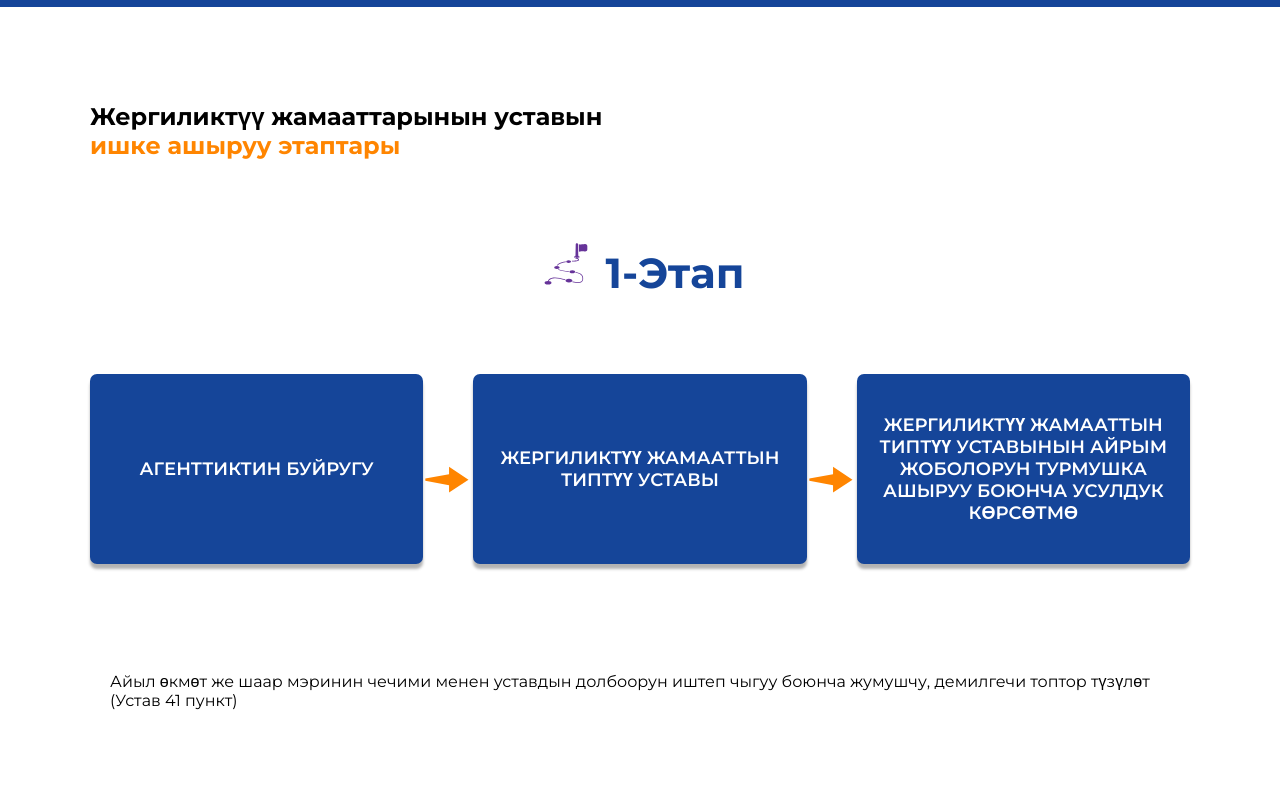
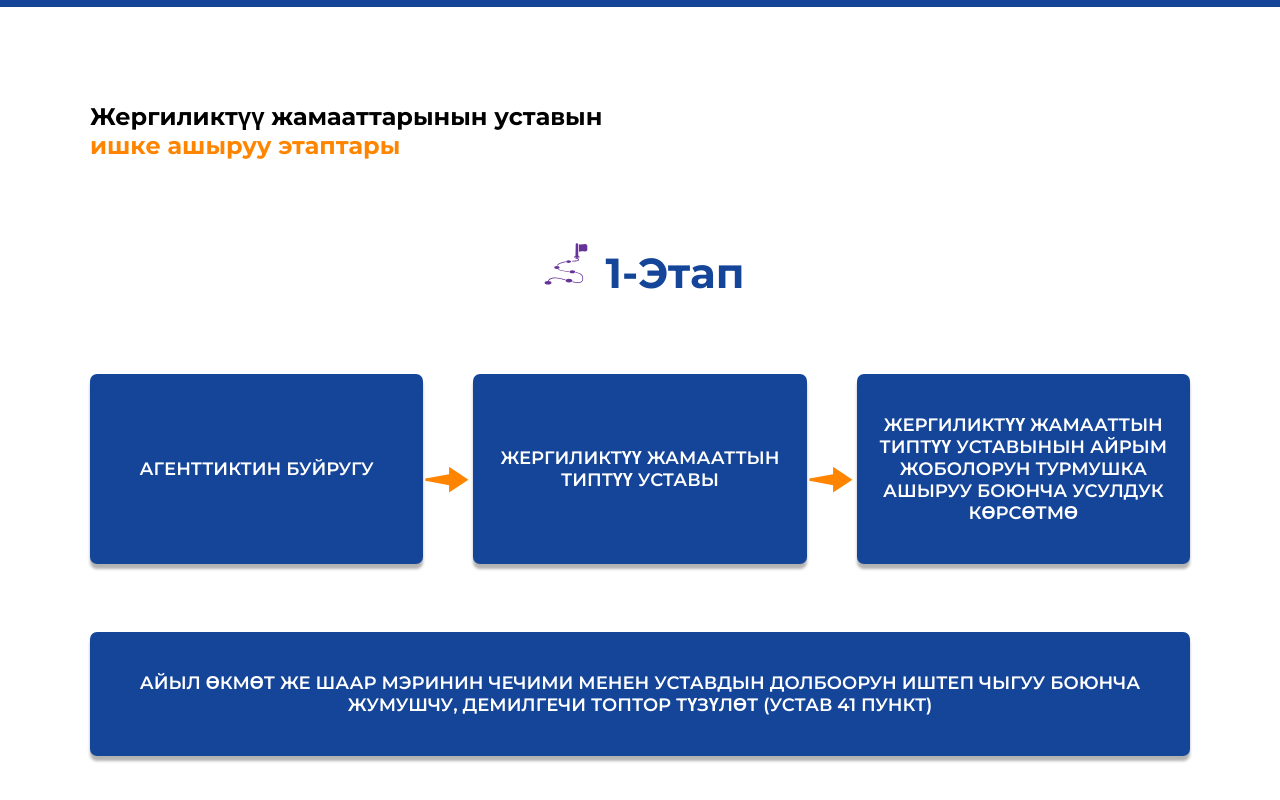
Before and after one commit to zhanybekovich/gagsmu, a Gatsby site: page / in a window 1280 px wide. Shown: the part 2189-2989 px from the top of the page. Built offline with nearby package versions, Linux system fonts and the light colour scheme; Gatsby itself is replaced by a stand-in of ours.

Commit message:
Add global class

```diff
--- a/src/styles/styles.scss
+++ b/src/styles/styles.scss
@@ -73,3 +73,16 @@ img {
     background-image: url("../../static/img/icon-step.svg");
   }
 }
+
+.stage-box {
+  padding: 40px 20px;
+  text-align: center;
+  font-size: 18px;
+  font-weight: 600;
+  text-align: center;
+  color: #fff;
+  text-transform: uppercase;
+  border-radius: 7px;
+  background-color: #154599;
+  box-shadow: 0 5px 3px rgba(0, 0, 0, 0.3);
+}
```
